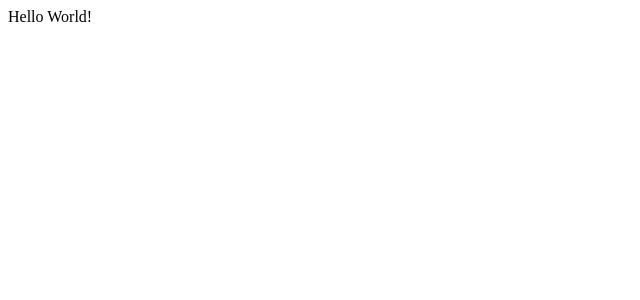
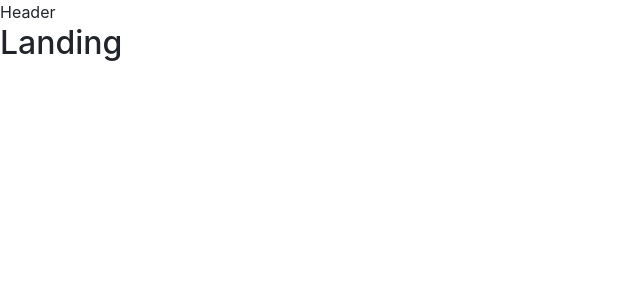
Before and after one commit to ardnehsan/ChainVote, a React (Create React App) app in the folder client/: page / in a window 1280 px wide. Shown: the top 300 px of the page, without its empty margins (0-640 px from the left). Built offline with nearby package versions, Linux system fonts and the light colour scheme.

Commit message:
Branch Update

```diff
--- a/client/package.json
+++ b/client/package.json
@@ -9,6 +9,7 @@
   },
   "dependencies": {
     "bootstrap": "^4.0.0",
+    "npm": "^5.7.1",
     "react": "^16.2.0",
     "react-dom": "^16.2.0",
     "react-redux": "^5.0.7",
--- a/client/src/components/App.js
+++ b/client/src/components/App.js
@@ -1,9 +1,30 @@
 import React from 'react';
+// BrowserRouter = IT TELLS REACT ROUTER HOW TO BEHAVE. IT LOOKS AT THE CURRENT URL AND CHANGE THE SET OF COMPONENTS VISIBLE ON THE SCREEN.
+// Route = IS A REACT COMPONENT THAT IS USED TO SETUP A RULE BETWEEN A ROUTE AND A SET OF COMPONENTS VISIBLE ON THE SCREEN.
+import { BrowserRouter, Route } from 'react-router-dom';
+
+import Header from './Header';
+const Landing = () => <h2>Landing</h2>
+const Login = () => <h2>Login</h2>
+const CampaingNew = () => <h2>CampaingNew</h2>
+const Vote = () => <h2>Vote</h2>
+const Report = () => <h2>Report</h2>
 
 const App = () => {
     return (
         <div>
-            Hello World!
+            {/* REACT COMPONENT */}
+            <BrowserRouter>
+                {/* COLLECTION OF ROUTES */}
+                <div>
+                    <Header />
+                    <Route exact path="/" component={Landing} />
+                    <Route exact path="/login" component={Login} />
+                    <Route exact path="/campaing" component={CampaingNew} />
+                    <Route exact path="/vote" component={Vote} />
+                    <Route exact path="/campaing/report" component={Report} />
+                </div>
+            </BrowserRouter>
         </div>
     );
 };
--- /dev/null
+++ b/client/src/components/Header.js
@@ -0,0 +1,13 @@
+import React, { Component } from 'react';
+
+class Header extends Component {
+    render() {
+        return (
+            <div>
+                Header
+            </div>
+        );
+    }
+}
+
+export default Header;
--- a/client/src/index.js
+++ b/client/src/index.js
@@ -5,6 +5,7 @@ import { createStore, applyMiddleware } from 'redux';
 
 import App from './components/App';
 import reducers from './reducers';
+import 'bootstrap/dist/css/bootstrap.css';
 
 // REDUX STORE =================================================
 const store = createStore(reducers, {}, applyMiddleware());
```
Also changed, not shown: client/src/components/Landing.js (added), 1 other file (tests, documents, lock files or other folders).
